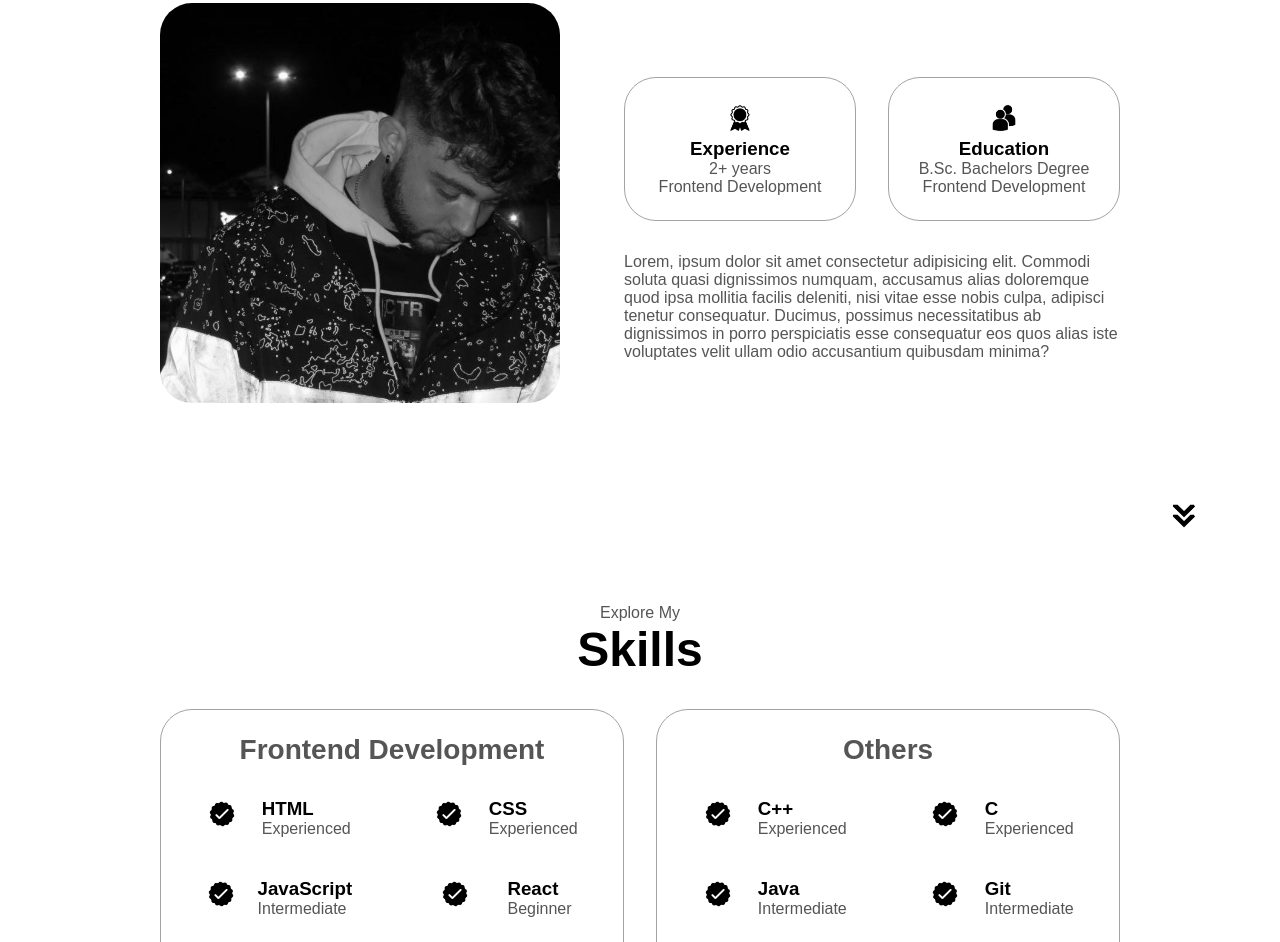
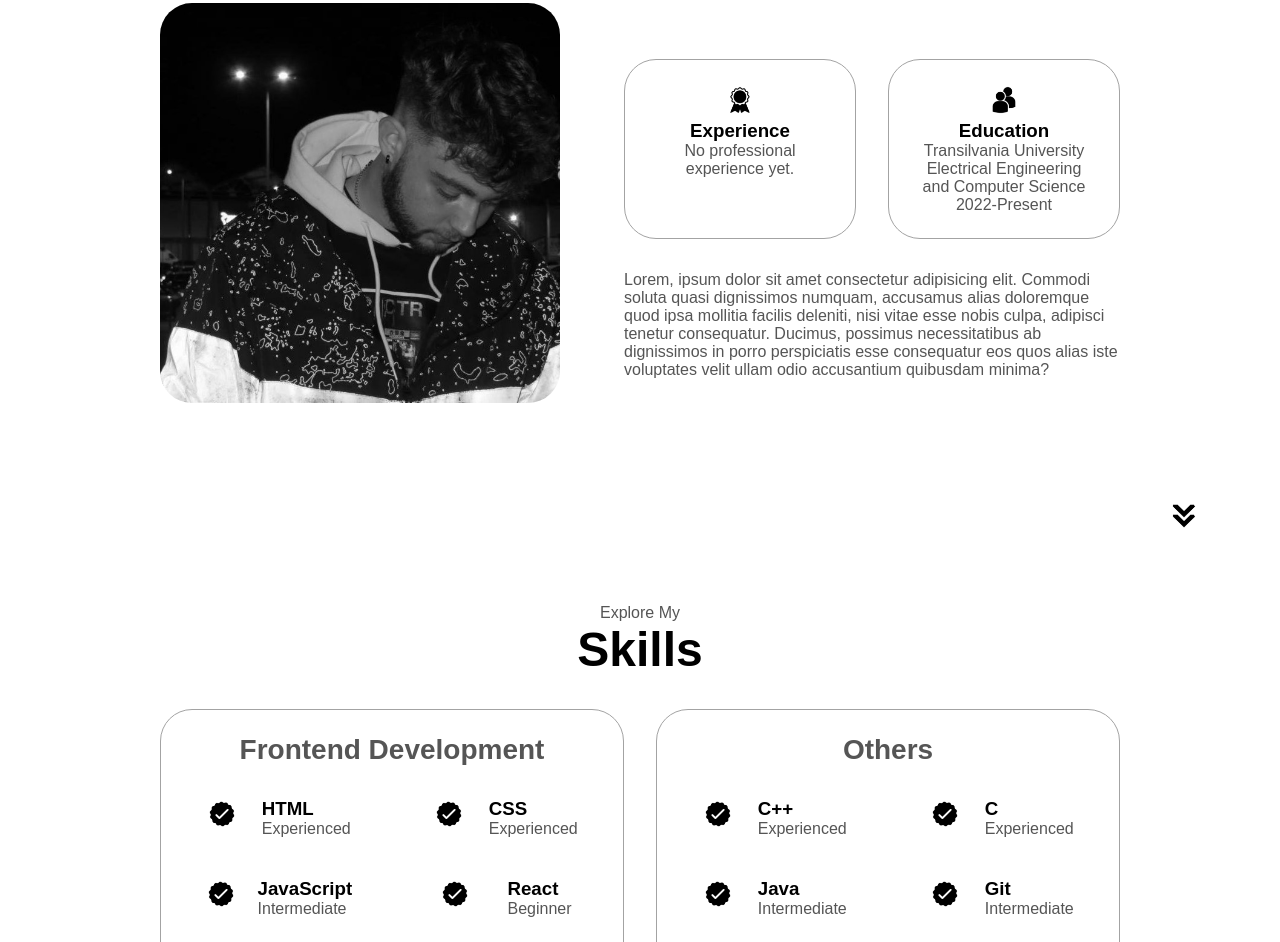
Before and after one commit to Druuxd/Portfolio, a plain HTML site: page index.html in a window 1280 px wide. Shown: the part 1092-2034 px from the top of the page. Drawn offline with Linux system fonts and the light colour scheme; a web font is replaced by a local one.

Commit message:
Update index.html

```diff
--- a/index.html
+++ b/index.html
@@ -91,10 +91,7 @@
                 class="icon"
               />
               <h3>Experience</h3>
-              <p>
-                2+ years <br />
-                Frontend Development
-              </p>
+              <p>No professional experience yet.</p>
             </div>
             <div class="details-container">
               <img
@@ -104,8 +101,9 @@
               />
               <h3>Education</h3>
               <p>
-                B.Sc. Bachelors Degree <br />
-                Frontend Development
+                Transilvania University <br />
+                Electrical Engineering and Computer Science <br />
+                2022-Present
               </p>
             </div>
           </div>
```
